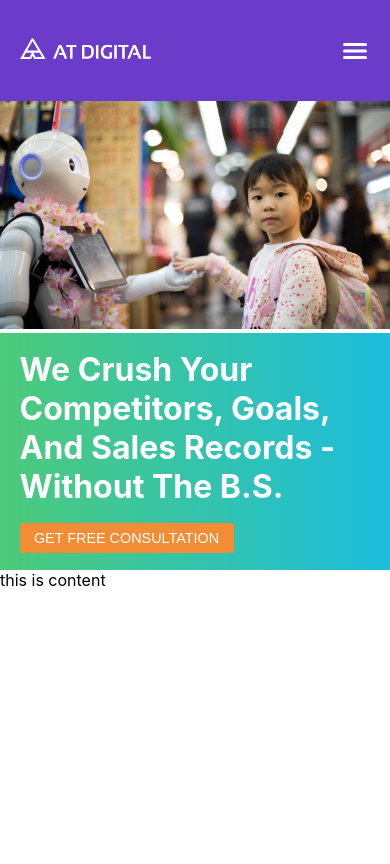
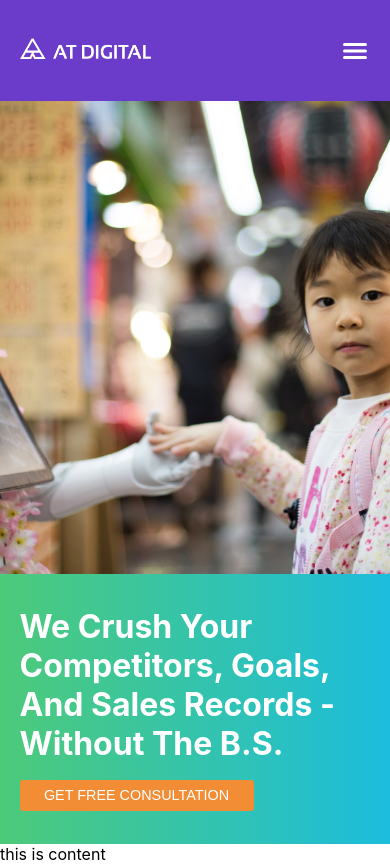
Before and after one commit to TharakaJayz/AT-project, a React (Create React App) app: page / in a window 390 px wide. Built offline with nearby package versions, Linux system fonts and the light colour scheme.

Commit message:
finished homepage

```diff
--- a/src/Pages/Content/Content.css
+++ b/src/Pages/Content/Content.css
@@ -0,0 +1,3 @@
+.content_main{
+
+}
--- a/src/Pages/Content/Content.js
+++ b/src/Pages/Content/Content.js
@@ -2,7 +2,7 @@ import React from 'react'
 import "./Content.css";
 const Content = () => {
   return (
-    <div>
+    <div className='content_main'>
       this is content
     </div>
   )
--- a/src/Pages/Home/Home..css
+++ b/src/Pages/Home/Home..css
@@ -8,6 +8,9 @@
 .home_main_sec-1{
     height: 100%;
     width: 100%;
+    display: flex;
+        align-items: center;
+        justify-content: center;
     /* background-image:url("../../Assets/home_background.png");
     background-position: center;
     background-size: cover; */
@@ -109,13 +112,57 @@
 
 }
 
+
 @media (max-width: 610px) {
 
     .home_main{
-        height: auto;
+        /* height: auto; */
+
     }
+
+    .home_main_sec-1{
+        margin: 0;
+        padding: 0;
+    }
+
+    .home_main_sec-1 > img{
+        object-fit: cover;
+
+    }
+
+    .home_main_sec-2{
+        display: flex;
+        flex-direction: column;
+        justify-content: center;
+    }
+
+    .home_main_sec-2_button{
+        width: 40vw;
+    }
+
     .home_main_sec-2 > p{
         font-size: 2rem;
     }
 
 }
+
+@media (max-width: 545px) {
+
+    .home_main_sec-2_button{
+        width: 50vw;
+    }
+}
+
+@media (max-width: 435px) {
+
+    .home_main_sec-2_button{
+        width: 60vw;
+    }
+}
+
+@media (max-width: 360px) {
+
+    .home_main_sec-2_button{
+        width: unset;
+    }
+}
--- a/src/Pages/Home/Home.js
+++ b/src/Pages/Home/Home.js
@@ -1,20 +1,21 @@
-import React from 'react';
-import './Home..css';
+import React from "react";
+import "./Home..css";
 import backgroundImage from "../../Assets/home_background.png";
-import Button from '../../Components/Button/Button';
+import Button from "../../Components/Button/Button";
 const Home = () => {
   return (
-    <div className='home_main'>
-      <section className='home_main_sec-1'>
-        <img src={backgroundImage}  alt='baground'  />
+    <div className="home_main">
+      <section className="home_main_sec-1">
+        <img src={backgroundImage} alt="baground" />
       </section>
-      <section className='home_main_sec-2'>
-        <p>We crush your competitors, goals, and sales records - without the B.S.</p>
-        <Button>Get free consultation</Button>
-
+      <section className="home_main_sec-2">
+        <p>
+          We crush your competitors, goals, and sales records - without the B.S.
+        </p>
+        <Button style ={'home_main_sec-2_button'}>Get free consultation</Button>
       </section>
     </div>
-  )
-}
+  );
+};
 
-export default Home
+export default Home;
```
